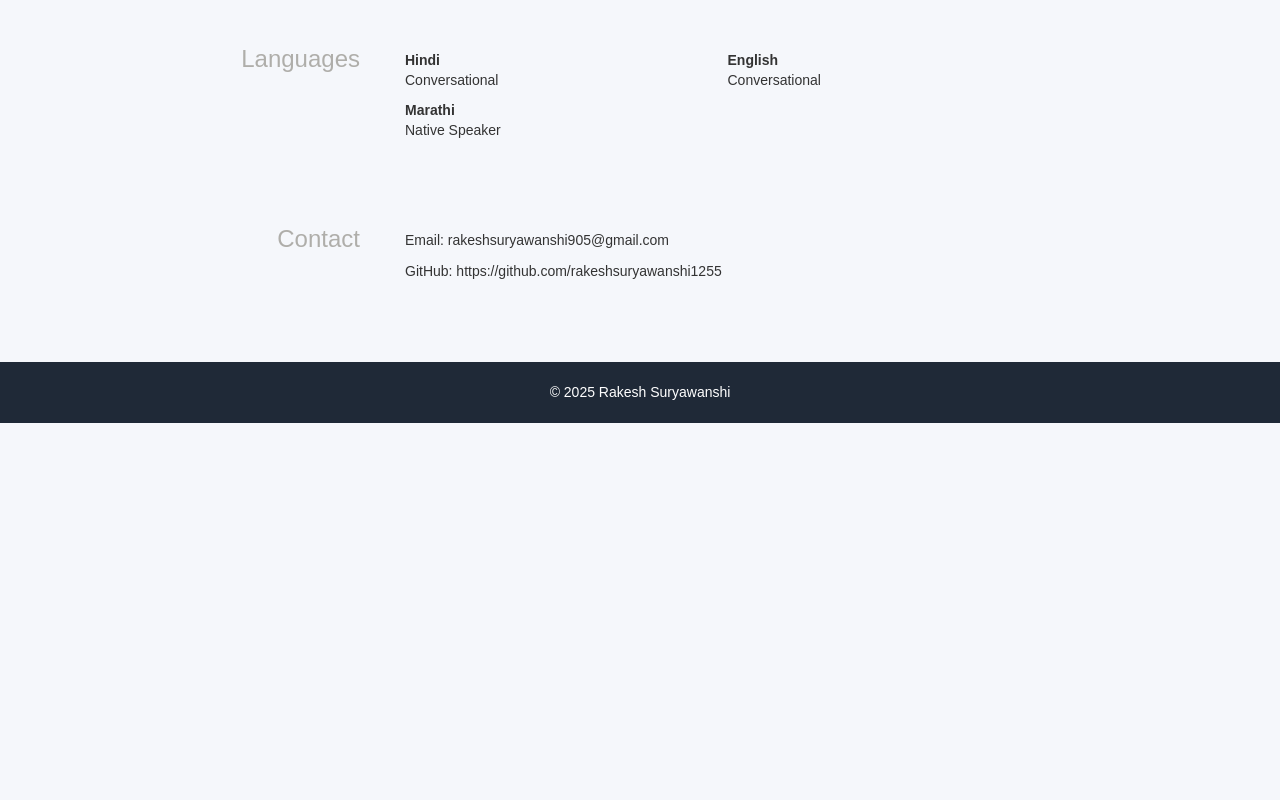
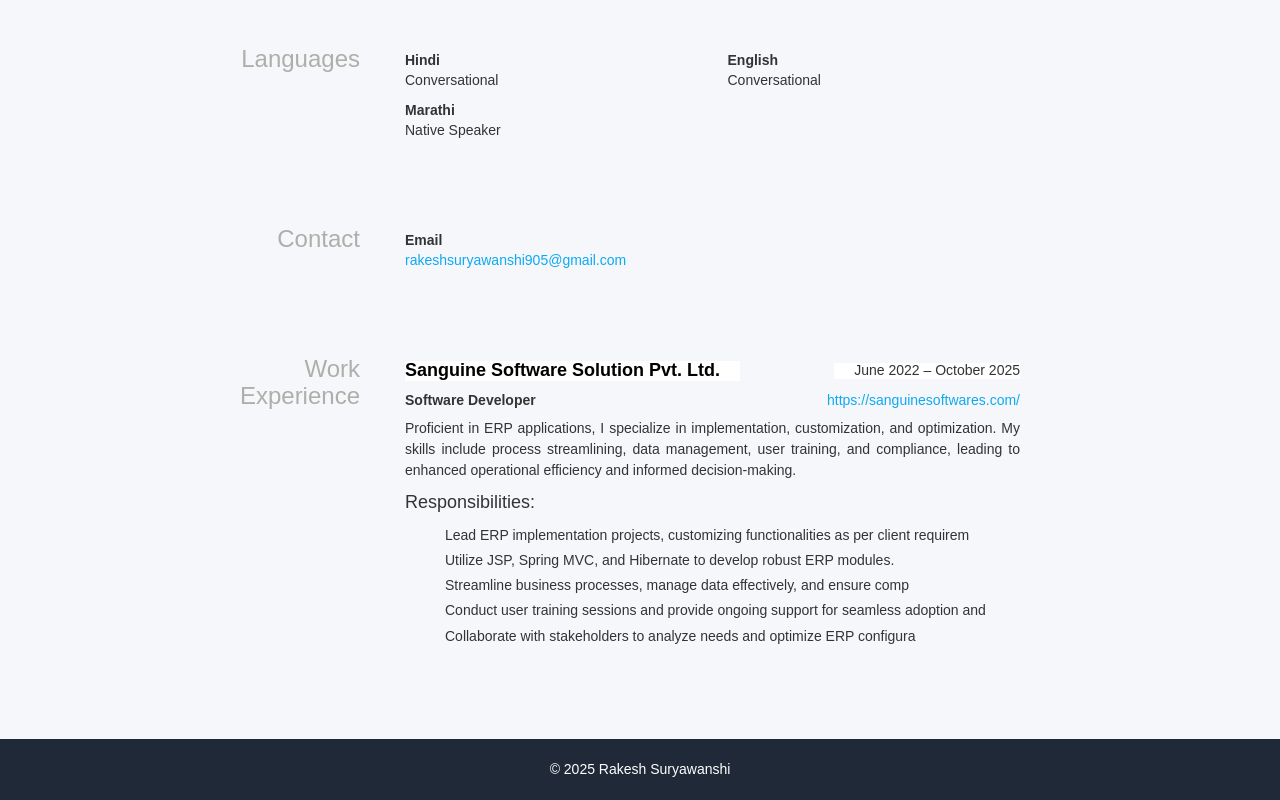
Before and after one commit to RakeshSuryawanshi1255/rakesh, a plain HTML site: page index.html in a window 1280 px wide. Shown: the part 1021-1821 px from the top of the page. Before the commit the page ends 1444 px from the top, so only its background shows below. Drawn offline with nearby package versions, Linux system fonts and the light colour scheme; some icons are missing.

Commit message:
Work Experience

```diff
--- a/index.html
+++ b/index.html
@@ -179,22 +179,81 @@
         </section>
 
 
+
 		<section id="contact" class="row">
             <aside class="col-sm-3">
                 <h3>Contact</h3>
             </aside>
-            <div class="col-sm-9 text-justify">
-                <p>Email: rakeshsuryawanshi905@gmail.com</p>
-			    <p>GitHub: https://github.com/rakeshsuryawanshi1255</p>
+            <div class="col-sm-9">
+                <div class="row">
+                    <div class="col-sm-6">
+                        <strong>Email</strong><br>
+                        <a href="mailto:rakeshsuryawanshi905@gmail.com" class="email" target="_blank">rakeshsuryawanshi905@gmail.com</a>
+                    </div>
+                </div>
+            </div>
+        </section>
+
+
+
+		        <section id="work" class="row">
+            <aside class="col-sm-3">
+                <h3>Work Experience</h3>
+            </aside>
+            <div class="col-sm-9">
+                <div class="row">
+                    <div class="col-sm-12">
+                        <h4 class="strike-through">
+                            <span>Sanguine Software Solution Pvt. Ltd.</span>
+                            <span class="date">
+                                June 2022 – October 2025
+                            </span>
+                        </h4>
+                        <div class="website pull-right">
+                            <a href="https://sanguinesoftwares.com/" target="_blank">https://sanguinesoftwares.com/</a>
+                        </div>
+                        <div class="position">
+                            Software Developer
+                        </div>
+                        <div class="summary text-justify">
+                            <p>
+                                Proficient in ERP applications, I specialize in implementation,
+								customization, and optimization. My skills include process streamlining,
+								data management, user training, and compliance, leading to enhanced
+								operational efficiency and informed decision-making.
+                            </p>
+                        </div>
+                        <h4>Responsibilities: </h4>
+                        <ul class="highlights text-justify">
+                            <li class="bullet">
+                                 Lead ERP implementation projects, customizing functionalities as
+								 per client requirem
+                            </li>
+                            <li class="bullet">
+                                 Utilize JSP, Spring MVC, and Hibernate to develop robust ERP
+								 modules.
+                            </li>
+							<li class="bullet">
+                                 Streamline business processes, manage data effectively, and ensure
+								 comp
+                            </li>
+							<li class="bullet">
+                                Conduct user training sessions and provide ongoing support for
+								seamless adoption and
+                            </li>
+							<li class="bullet">
+                                Collaborate with stakeholders to analyze needs and optimize ERP
+								configura
+                            </li>
+
+                        </ul>
+                    </div>
+                </div>
             </div>
         </section>
 
 
 </div>
-
-
-
-
 
 
 <footer>
```
